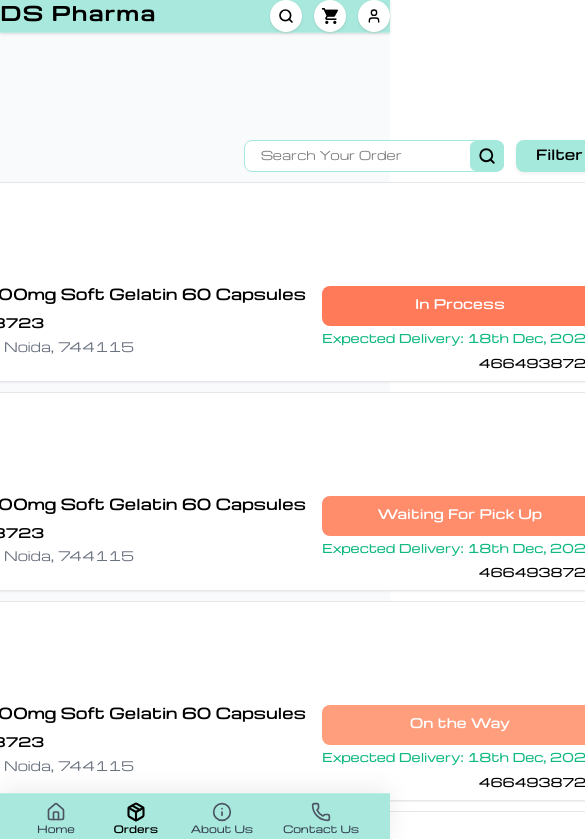
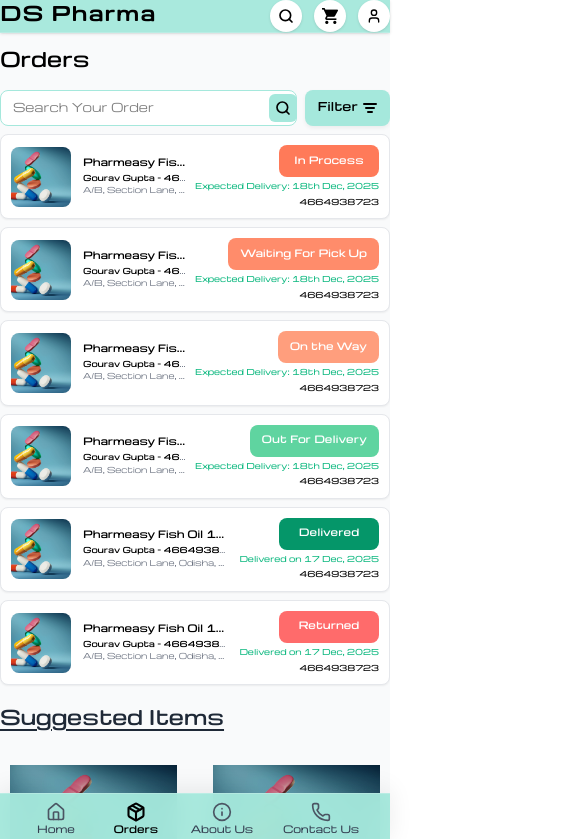
Before and after one commit to subhrajit455/DS_PHARMA, a React (Vite) app: page /orders in a window 390 px wide. Shown: the top 839 px of the page, 585 px wide, since content can reach past the window. Built offline with nearby package versions, Linux system fonts and the light colour scheme.

Commit message:
Making pages mobile responsive

```diff
--- a/src/components/features/order/components/OrderCard.jsx
+++ b/src/components/features/order/components/OrderCard.jsx
@@ -7,62 +7,59 @@ const OrderCard = ({ order, index }) => {
 
   const  getStatusButton = (order) => {
     return (
-      <div className="flex flex-col items-end w-full gap-1 sm:w-auto">
+      <div className="flex flex-col items-end w-auto gap-1">
         <button
-          className="cursor-pointer transition-all duration-200 hover:opacity-90 active:scale-[0.98] w-full sm:w-auto"
+          className="cursor-pointer transition-all duration-200 hover:opacity-90 active:scale-[0.98] w-auto h-[32px] sm:h-[40px] px-3 py-1.5 sm:px-5 sm:py-2.5 text-[10px] sm:text-[13px] min-w-[100px] sm:min-w-[160px]"
           style={{
             fontFamily: 'Gyrotrope',
-            fontSize: '13px',
             fontWeight: 600,
-            padding: '10px 20px',
             borderRadius: '8px',
             border: 'none',
             color: '#FFFFFF',
             backgroundColor: order.statusBg,
-            minWidth: '160px',
-            height: '40px',
             textAlign: 'center',
             boxShadow: 'none',
-            letterSpacing: '0.01em'
+            letterSpacing: '0.01em',
+            padding: '0px 12px'
           }}
         >
           {order.status}
         </button>
         {order.expectedDelivery && (
-          <p style={{
+          <p
+            className="text-right text-[8px] sm:text-[12px]"
+            style={{
             fontFamily: 'Gyrotrope',
-            fontSize: '12px',
             color: '#10B981',
             fontWeight: 500,
-            textAlign: 'right',
-            lineHeight: '1.4',
+            lineHeight: '1.2',
             marginTop: '2px'
           }}>
             Expected Delivery: {order.expectedDelivery}
           </p>
         )}
         {order.deliveredDate && (
-          <p style={{
+          <p
+            className="text-right text-[8px] sm:text-[12px]"
+            style={{
             fontFamily: 'Gyrotrope',
-            fontSize: '12px',
             color: '#10B981',
             fontWeight: 500,
-            textAlign: 'right',
-            lineHeight: '1.4',
+            lineHeight: '1.2',
             marginTop: '2px'
           }}>
             Delivered on {order.deliveredDate}
           </p>
         )}
         {order.phone && (
-          <p style={{
+          <p
+            className="text-right text-[8px] sm:text-[12px]"
+            style={{
             fontFamily: 'Gyrotrope',
-            fontSize: '12px',
             color: '#000000',
             fontWeight: 500,
-            textAlign: 'right',
-            lineHeight: '1.4',
-            marginTop: '4px'
+            lineHeight: '1.2',
+            marginTop: '2px'
           }}>
             {order.phone}
           </p>
@@ -78,24 +75,22 @@ const OrderCard = ({ order, index }) => {
       animate={{ opacity: 1, y: 0 }}
       transition={{ delay: index * 0.08, duration: 0.4 }}
       onClick={() => navigate(`/order/${order.id}`)}
-      className="bg-white cursor-pointer transition-all duration-200 hover:shadow-md active:scale-[0.995]"
+      className="bg-white cursor-pointer transition-all duration-200 hover:shadow-md active:scale-[0.995] p-3 sm:p-5"
       style={{
-        borderRadius: '12px',
-        padding: '7px 20px',
-        margin: '10px 0px',
+        borderRadius: '8px',
+        margin: '8px 0px',
         boxShadow: '0 1px 2px rgba(0, 0, 0, 0.06)',
         border: '1px solid #E5E7EB',
-        fontFamily: 'Gyrotrope'
+        fontFamily: 'Gyrotrope',
+        padding: '10px'
       }}
     >
-      <div className="flex flex-col items-start gap-4 sm:flex-row">
+      <div className="flex flex-row items-center gap-3 sm:gap-4">
         {/* Product Image */}
         <div
-          className="overflow-hidden shrink-0"
+          className="overflow-hidden shrink-0 w-[60px] h-[60px] sm:w-[80px] sm:h-[80px]"
           style={{
-            width: '80px',
-            height: '80px',
-            borderRadius: '10px',
+            borderRadius: '8px',
             backgroundColor: '#F3F4F6',
             flexShrink: 0
           }}
@@ -109,30 +104,33 @@ const OrderCard = ({ order, index }) => {
         </div>
 
         {/* Order Details */}
-        <div className="flex flex-row items-start justify-between flex-1 min-w-0 gap-4">
+        <div className="flex flex-row items-center justify-between flex-1 min-w-0 gap-2">
           <div className="flex-1 min-w-0">
             <h3
+              className="text-[10px] sm:text-[15px]"
               style={{
                 fontFamily: 'Gyrotrope',
-                fontSize: '15px',
                 fontWeight: 600,
                 color: '#000000',
-                marginBottom: '8px',
-                lineHeight: '1.4',
-                letterSpacing: '-0.01em'
+                marginBottom: '4px',
+                lineHeight: '1.3',
+                letterSpacing: '-0.01em',
+                overflow: 'hidden',
+                textOverflow: 'ellipsis',
+                whiteSpace: 'nowrap'
               }}
             >
               {order.productName}
             </h3>
             <div
+              className="text-[8px] sm:text-[13px]"
               style={{
                 fontFamily: 'Gyrotrope',
-                fontSize: '13px',
                 color: '#6B7280',
-                lineHeight: '1.5'
+                lineHeight: '1.3'
               }}
             >
-              <p style={{ marginBottom: '4px' }}>
+              <p style={{ marginBottom: '2px', overflow: 'hidden', textOverflow: 'ellipsis', whiteSpace: 'nowrap' }}>
                 <span style={{ fontWeight: 600, color: '#000000' }}>
                   {order.customerName} - {order.phone}
                 </span>
@@ -140,9 +138,7 @@ const OrderCard = ({ order, index }) => {
               <p style={{
                 overflow: 'hidden',
                 textOverflow: 'ellipsis',
-                display: '-webkit-box',
-                WebkitLineClamp: 2,
-                WebkitBoxOrient: 'vertical',
+                whiteSpace: 'nowrap',
                 maxWidth: '100%'
               }}>
                 {order.address}
--- a/src/components/features/order/components/OrderTimeline.jsx
+++ b/src/components/features/order/components/OrderTimeline.jsx
@@ -17,7 +17,7 @@ const OrderTimeline = ({ timeline, deliveryPartner }) => {
       {/* Delivery Partner Message */}
       <p
         className="mt-8 text-xs font-medium text-center text-green-700"
-        style={{ fontFamily: 'Gyrotrope', margin: '14px 0px', marginBottom:'20px' }}
+        style={{ fontFamily: 'Gyrotrope', margin: '14px 0px',}}
       >
         Delivery Partner: {deliveryPartner}
       </p>
--- a/src/pages/Orders.jsx
+++ b/src/pages/Orders.jsx
@@ -128,48 +128,50 @@ const Orders = () => {
 
 
   return (
-    <div style={{ paddingTop: '140px' }}>
-      <div className="w-full px-6 lg:px-12 flex flex-col items-center" style={{ marginBottom: '30px' }}>
-        <div className="max-w-7xl mx-auto">
+    <div style={{ paddingTop: '50px' }}>
+      <style>{`
+        @media (min-width: 768px) {
+          .orders-container {
+            padding-top: 80px !important;
+          }
+        }
+      `}</style>
+      <div className="orders-container w-full px-4 md:px-6 lg:px-12 flex flex-col items-center mb-8">
+        <div className="w-full max-w-7xl mx-auto">
           {/* Header Section */}
-          <div className="mb-20">
-            <div className="flex items-center justify-between mb-16">
+          <div className="mb-8 md:mb-12 lg:mb-20">
+            <div className="flex flex-col md:flex-row items-start md:items-center justify-between gap-4 mb-8 md:mb-12 lg:mb-16">
               <h1
+                className="text-xl md:text-2xl font-semibold"
                 style={{
                   fontFamily: 'Gyrotrope',
-                  fontSize: '22px',
-                  fontWeight: 600,
                   color: '#000000',
                   margin: 0,
-                  lineHeight: '1.2',
-                  display: 'flex',
-                  alignItems: 'center',
-                  justifyContent: 'center'
+                  lineHeight: '1.2'
                 }}
               >
                 Orders
               </h1>
 
-              {/* Search and Filter Bar - Right Side */}
-              <div className="flex gap-3 items-center">
-                <div className="relative">
+              {/* Search and Filter Bar */}
+              <div className="flex gap-2 md:gap-3 items-center w-full md:w-auto">
+                <div className="relative flex-1 md:flex-initial">
                   <input
                     type="text"
                     placeholder="Search Your Order"
                     value={searchQuery}
                     onChange={(e) => setSearchQuery(e.target.value)}
-                    className="w-full pr-12 focus:outline-none transition-all"
+                    className="w-full pr-10 md:pr-12 focus:outline-none transition-all text-xs md:text-sm"
                     style={{
                       fontFamily: 'Gyrotrope',
-                      fontSize: '12px',
-                      fontWeight: 400,
                       color: '#000000',
                       backgroundColor: '#FFFFFF',
                       border: '1px solid #A5E8DC',
                       borderRadius: '8px',
-                      padding: '10px 16px',
-                      width: '260px',
-                      height: '32px'
+                      padding: '8px 12px',
+                      minWidth: '180px',
+                      maxWidth: '100%',
+                      height: '36px'
                     }}
                   />
                   <button
@@ -177,7 +179,7 @@ const Orders = () => {
                     style={{
                       backgroundColor: '#A5E8DC',
                       borderRadius: '6px',
-                      padding: '6px 8px',
+                      padding: '6px',
                       border: 'none',
                       display: 'flex',
                       alignItems: 'center',
@@ -185,21 +187,20 @@ const Orders = () => {
                     }}
                     aria-label="Search"
                   >
-                    <Search size={18} color="#000000" strokeWidth={2.5} />
+                    <Search className="w-4 h-4 md:w-5 md:h-5" color="#000000" strokeWidth={2.5} />
                   </button>
                 </div>
                 <button
-                  className="transition-all duration-200 hover:opacity-90 whitespace-nowrap cursor-pointer flex items-center gap-2"
+                  className="transition-all duration-200 hover:opacity-90 whitespace-nowrap cursor-pointer flex items-center gap-1 md:gap-2 text-xs md:text-sm"
                   style={{
                     fontFamily: 'Gyrotrope',
-                    fontSize: '14px',
                     fontWeight: 600,
                     backgroundColor: '#A5E8DC',
                     color: '#000000',
                     border: 'none',
                     borderRadius: '8px',
-                    padding: '10px 20px',
-                    height: '32px',
+                    padding: '8px 12px',
+                    height: '36px',
                     boxShadow: '0 2px 4px rgba(0, 0, 0, 0.06)'
                   }}
                 >
@@ -213,7 +214,7 @@ const Orders = () => {
           </div>
 
           {/* Orders List */}
-          <div className="space-y-3 mb-16 mt-20">
+          <div className="space-y-3 mb-8 md:mb-12 lg:mb-16 mt-4 md:mt-8 lg:mt-12">
             {orders.map((order, index) => (
               <OrderCard key={order.id} order={order} index={index} />
             ))}
```
Also changed, not shown: src/components/features/order/components/DeliveryAddressCard.jsx (+8 -8 lines), src/components/features/order/components/OrderProductCard.jsx (+64 -12 lines), src/components/features/order/components/PaymentBreakdownCard.jsx (+9 -10 lines), src/components/features/payment/components/AppliedCouponCard.jsx (+4 -10 lines), src/components/features/product/components/ProductImageGallery.jsx (+43 -4 lines), src/pages/CartDetails.jsx (+14 -4 lines), src/pages/OrderDetails.jsx (+26 -14 lines), src/pages/ProductDetails.jsx (+17 -8 lines).
